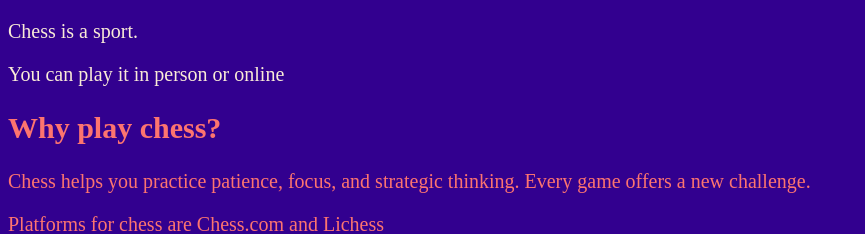
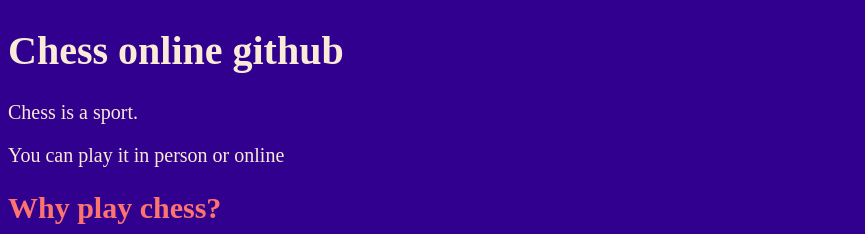
Before and after one commit to MajKnuas/moja-spletna-stran, a plain HTML site: page index.html in a window 1280 px wide. Shown: the top 234 px of the page, without its empty margins (0-865 px from the left). Drawn offline with Linux system fonts and the light colour scheme.

Commit message:
h1 online github

```diff
--- a/index.html
+++ b/index.html
@@ -7,6 +7,7 @@
     <title>Chess</title>
 </head>
 <body>
+    <h1>Chess online github</h1>
     <p>Chess is a sport.</p>
     <p>You can play it in person or online</p>
     <section id="sc">
```
